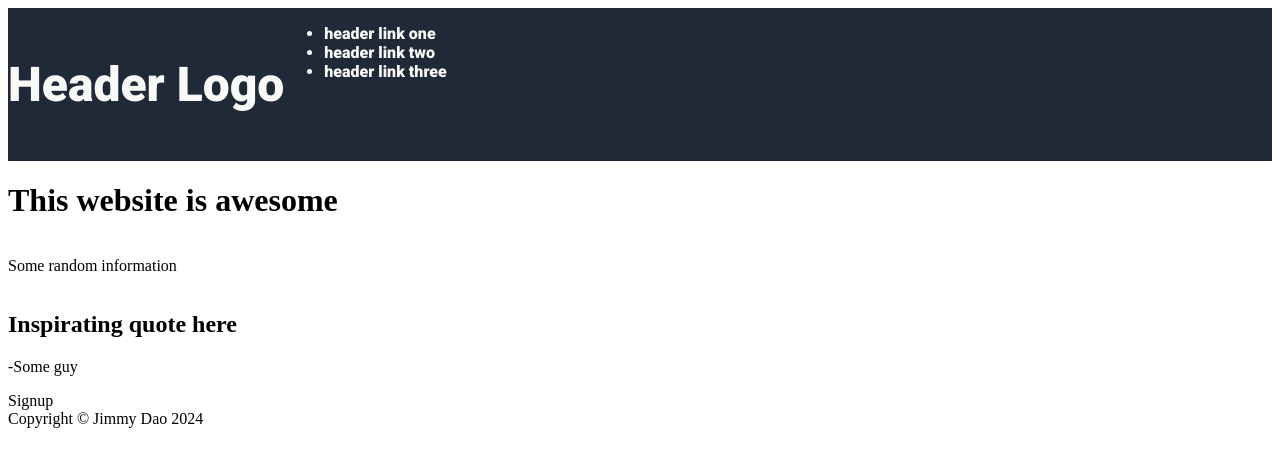
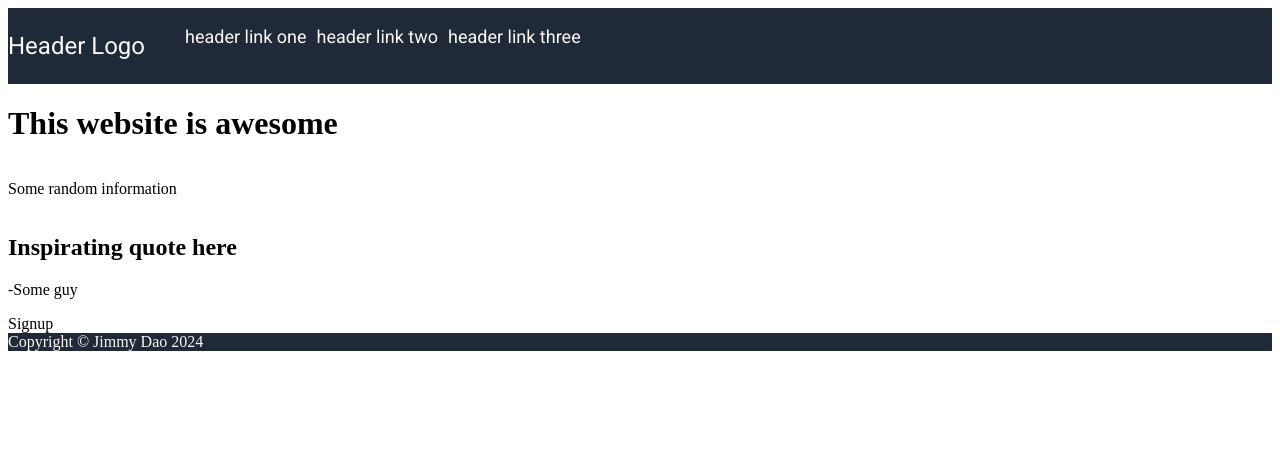
Before and after one commit to Daojim/landing-page, a plain HTML site: page index.html in a window 1280 px wide. Drawn offline with Linux system fonts and the light colour scheme.

Commit message:
Add footer class and css properties

```diff
--- a/index.html
+++ b/index.html
@@ -34,6 +34,6 @@
     <div class="sectionfour">
       <div class="signup">Signup</div>
     </div>
-    <footer>Copyright &copy; Jimmy Dao 2024</footer>
+    <footer class="footer">Copyright &copy; Jimmy Dao 2024</footer>
   </body>
 </html>
--- a/style.css
+++ b/style.css
@@ -3,17 +3,28 @@ body {
   flex-direction: column;
 }
 
-.header {
+ul {
+  list-style-type: none;
+  display: flex;
+  gap: 10px;
+  font-size: 18px;
+}
+
+.header,
+.footer {
   background-color: #1f2937;
   color: #f9faf8;
-  font-weight: 900;
+  display: flex;
+  flex: 1;
+}
+
+.header {
   font-family: Roboto;
-  display: flex;
   padding: 0;
   margin: 0;
   margin-top: auto;
 }
 
 .headertext {
-  font-size: 48px;
+  font-size: 24px;
 }
```
